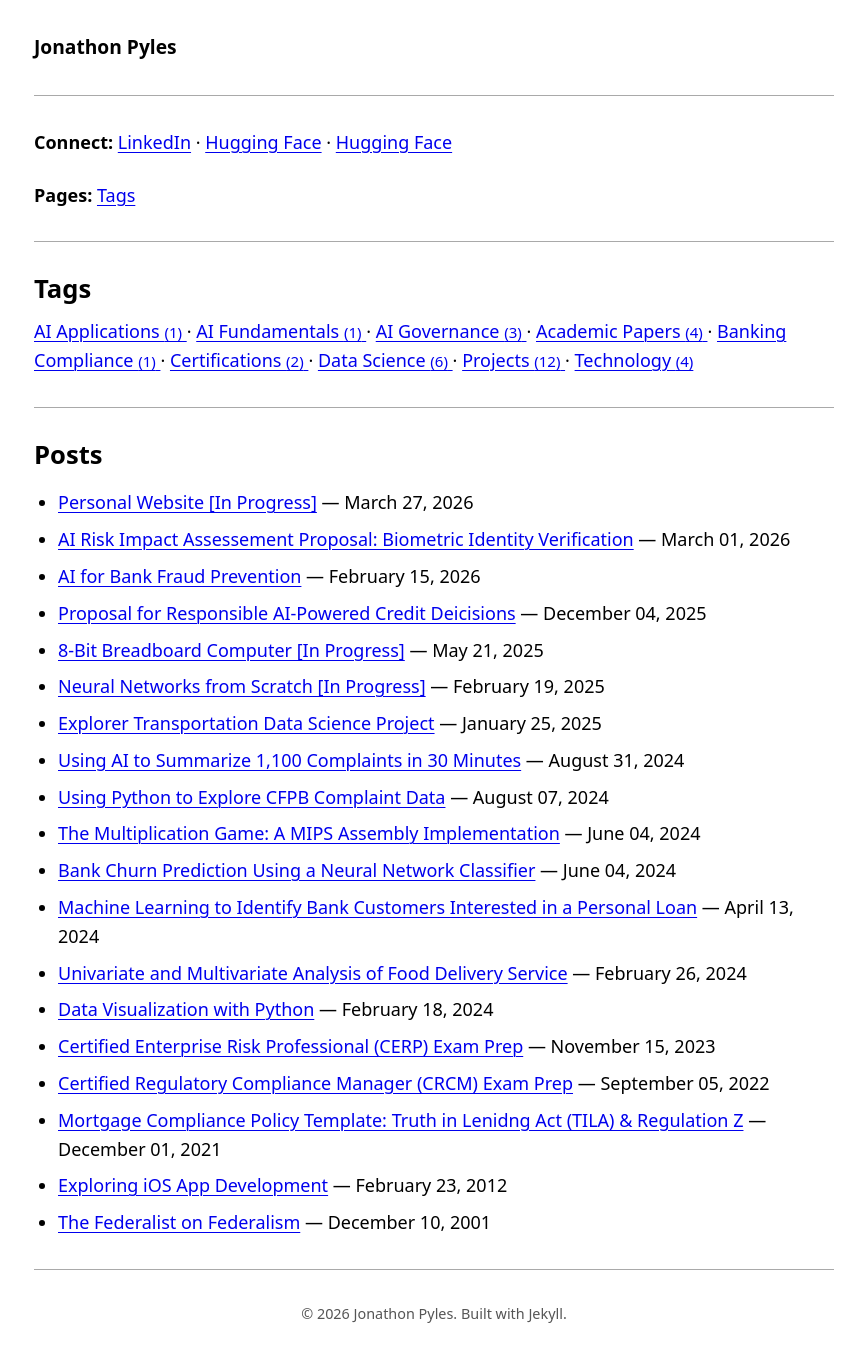
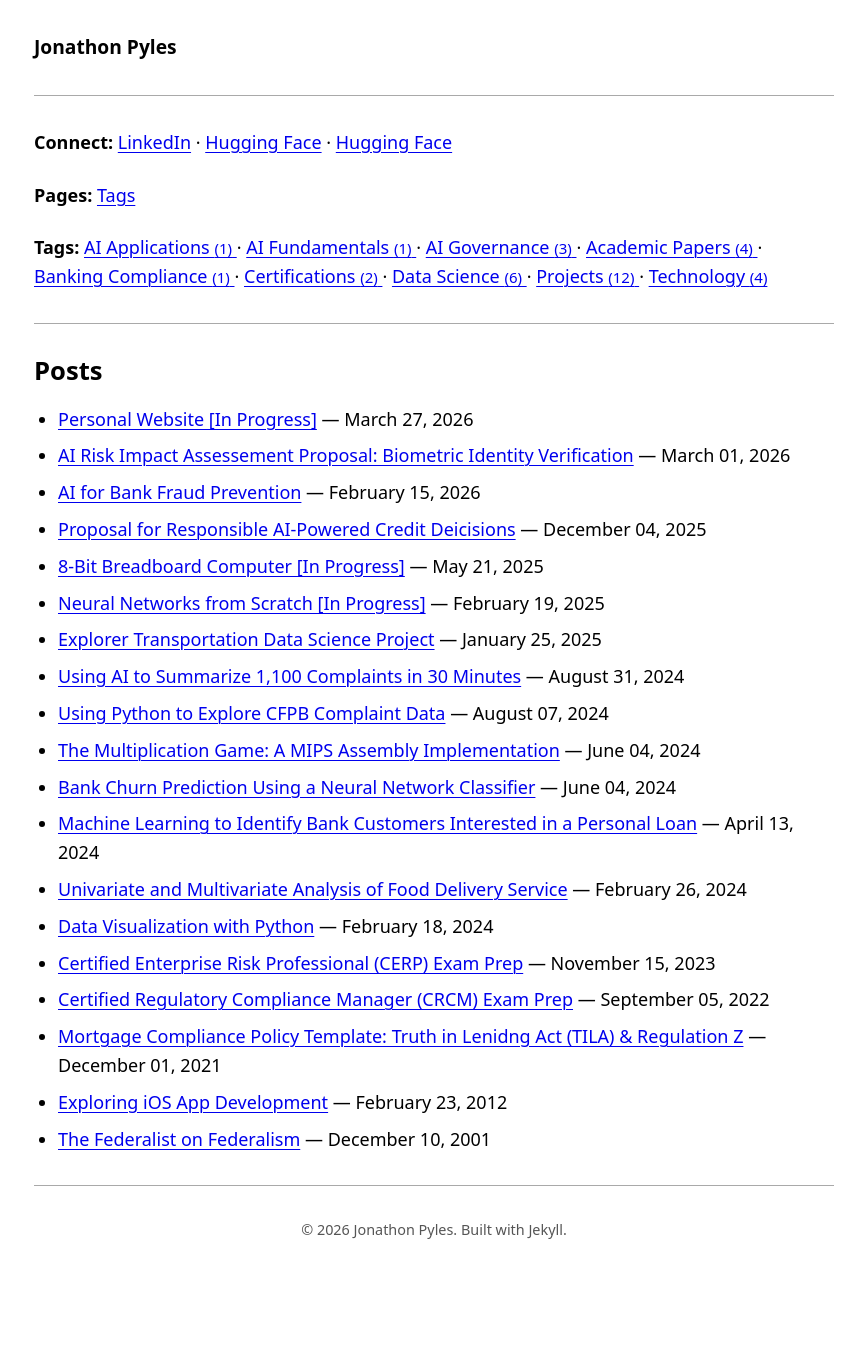
Before and after one commit to JNPyles/JNPyles.github.io, a Jekyll site: the page built from index.html, in a window 1280 px wide. Shown: the whole page, without its empty margins (206-1071 px from the left). Built offline with Jekyll 4.4.1, drawn with Linux system fonts in a browser that asks for light colours; nearby versions of some CDN libraries; after the commit the page ends 1273 px from its top, so only the background shows below that.

Commit message:
Update index.html

```diff
--- a/index.html
+++ b/index.html
@@ -15,11 +15,9 @@ title: Home
 		<strong>Pages: </strong>
 		<a href="/tags/">Tags</a>
 </p>
-<hr>
-
-<h2>Tags</h2>
 <p>
-  {% for tag in sorted_tags %}
+  <strong>Tags: </strong>
+		{% for tag in sorted_tags %}
     <a href="/tags/#{{ tag[0] | slugify }}">
      {{ tag[0] }} <small>({{ tag[1].size }})</small>
     </a>{% unless forloop.last %} &middot; {% endunless %}
```
